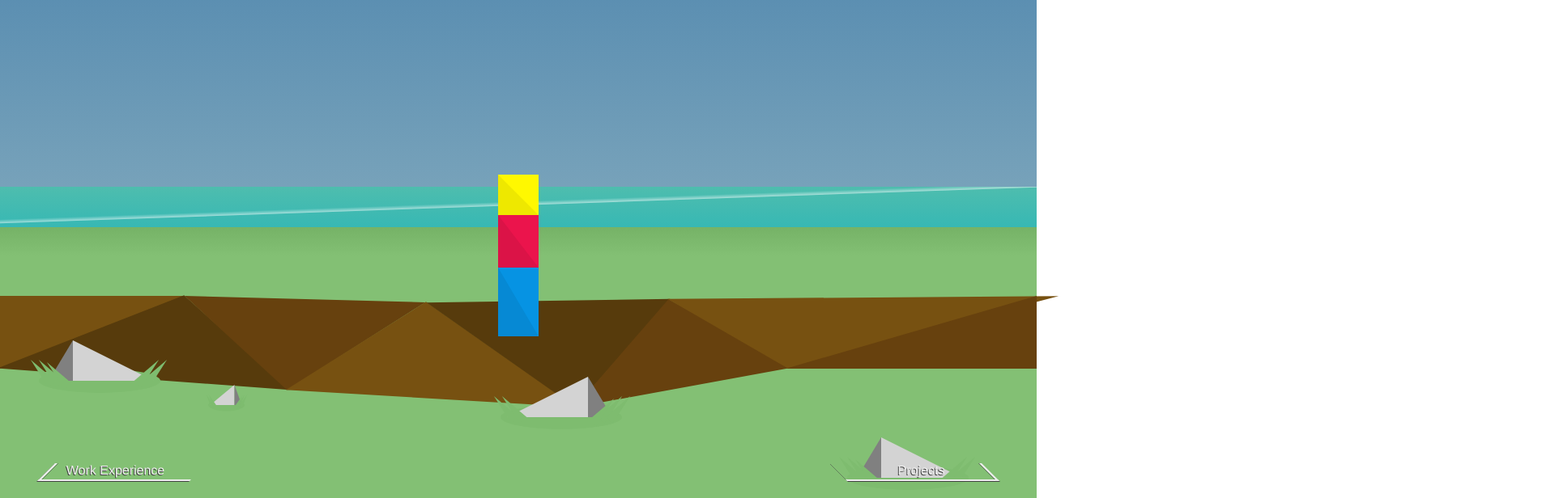
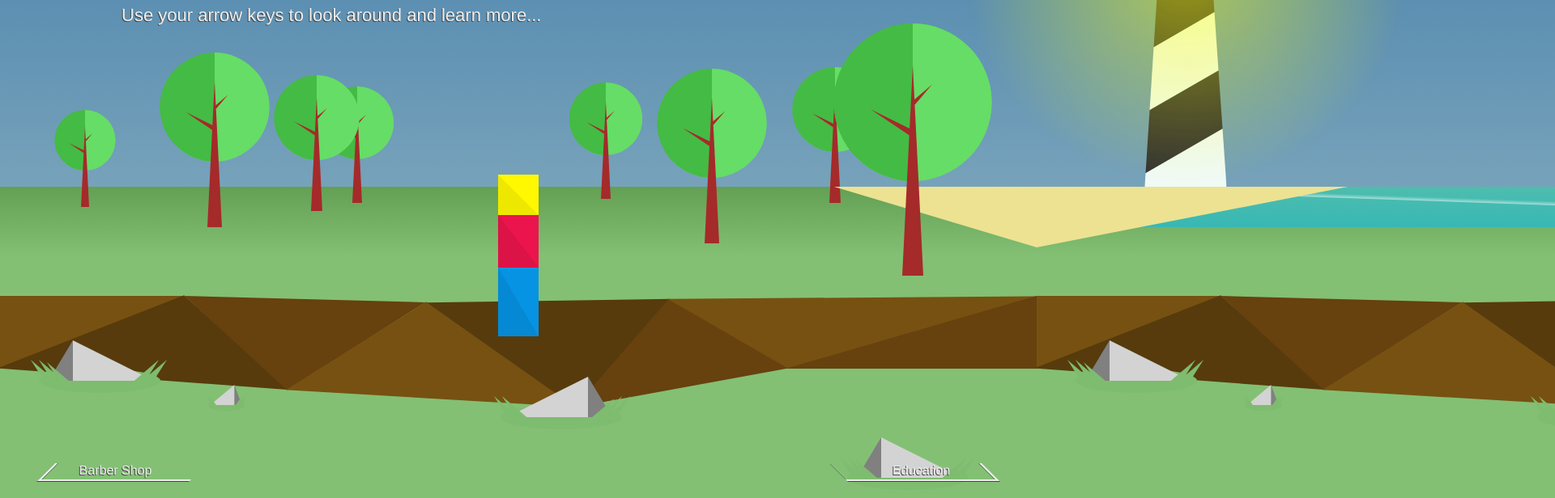
Before and after one commit to zmcadie/portfolio-interactive, a React (Create React App) app: page / in a window 1280 px wide. Shown: the part 184-800 px from the top of the page at 81% size, 1920 px wide, since content can reach past the window. Built offline with nearby package versions, Linux system fonts and the light colour scheme.

Commit message:
Reset starting position and hide portfolio directions for now

```diff
--- a/src/App.js
+++ b/src/App.js
@@ -177,7 +177,7 @@
     return (
       <Router>
         <div>
-          <Route exact path="/" render={() => <Redirect to="/p/3" />} />
+          <Route exact path="/" render={() => <Redirect to="/p/1" />} />
           <Route path="/p/:position" render={p => <Main {...p} avatar={this.state.avatar} />} />
           <Route path="/character" render={() => <CharacterCustomization avatar={this.state.avatar} update={this.updateAvatar} />} />
         </div>
--- a/src/components/Backgrounds/WorkHistory.js
+++ b/src/components/Backgrounds/WorkHistory.js
@@ -193,7 +193,7 @@
         <RockyGrassPath />
         <History showHistory={showHistory && isActive} />
         <Directions isActive={isActive} side="left" content="Work Experience" />
-        <Directions isActive={isActive} side="right" content="Projects" />
+        {/* <Directions isActive={isActive} side="right" content="Projects" /> */}
         <ActionContainer isActive={isActive} actions={[{key: "W", action: <span>{showHistory ? 'Hide' : 'View'} Work History</span>}]} />
       </Bg>
     )
```
